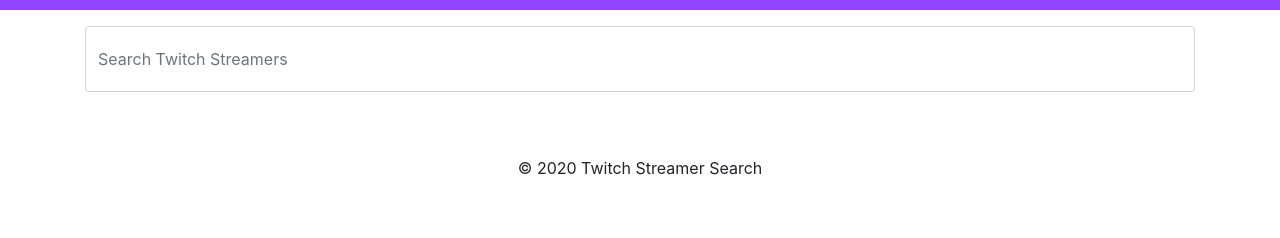
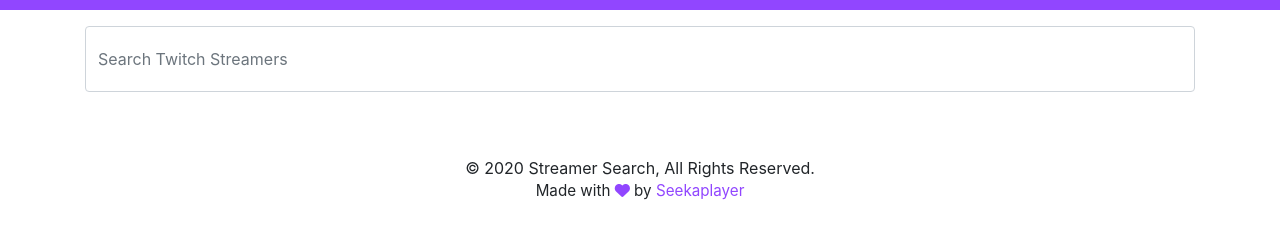
Before and after one commit to seekaplayer/Twitch-Streamer-Search-2, a React app: page / in a window 1280 px wide. Shown: the part 78-316 px from the top of the page. Built offline with nearby package versions, Linux system fonts and the light colour scheme.

Commit message:
fixed the error message when you clear out the input

```diff
--- a/public/index.html
+++ b/public/index.html
@@ -24,7 +24,7 @@
       work correctly both with client-side routing and a non-root public URL.
       Learn how to configure a non-root public URL by running `npm run build`.
     -->
-    <title>React App</title>
+    <title>Twitch Streamer Search</title>
     <link
       rel="stylesheet"
       href="https://stackpath.bootstrapcdn.com/bootstrap/4.4.1/css/bootstrap.min.css"
@@ -61,4 +61,8 @@
     integrity="sha384-wfSDF2E50Y2D1uUdj0O3uMBJnjuUD4Ih7YwaYd1iqfktj0Uod8GCExl3Og8ifwB6"
     crossorigin="anonymous"
   ></script>
+  <script
+    src="https://kit.fontawesome.com/c7a16dd5ef.js"
+    crossorigin="anonymous"
+  ></script>
 </html>
--- a/src/components/search/SearchResults.js
+++ b/src/components/search/SearchResults.js
@@ -13,7 +13,6 @@
       const userData = await TwitchUserSearch(user);
       if (userData) {
         setResults(userData);
-
         Alert("");
         if (userData.channels.length === 0) {
           Alert("Sorry, that user doesn't exist. Please try again!");
@@ -21,6 +20,7 @@
       }
     } else {
       setResults("");
+      Alert("");
     }
   };
   useEffect(() => {
--- a/src/components/templates/Footer.js
+++ b/src/components/templates/Footer.js
@@ -6,7 +6,14 @@
       <div className="container">
         <div className="row">
           <div className="col">
-            &copy; {new Date().getFullYear()} Twitch Streamer Search{" "}
+            &copy; {new Date().getFullYear()} Streamer Search, All Rights
+            Reserved.
+            <div className="createdBy">
+              Made with <i className="fas fa-heart twitchColor"></i> by{" "}
+              <a href="https://seekaplayer.com" target="_blank">
+                Seekaplayer
+              </a>
+            </div>
           </div>
         </div>
       </div>
--- a/src/index.css
+++ b/src/index.css
@@ -1,6 +1,11 @@
-/**
-  Overide Bootstrap CSS
-**/
+a {
+  text-decoration: none;
+  color: #9146ff;
+}
+a:hover {
+  text-decoration: none;
+  color: #7313ff;
+}
 .navbar {
   padding: 1.5rem 1rem;
 }
@@ -42,3 +47,12 @@
   width: 100%;
   height: 100%;
 }
+.twitchColor {
+  color: #9146ff;
+}
+.twitchColor:hover {
+  color: #7313ff;
+}
+.createdBy {
+  font-size: 0.95em;
+}
```
